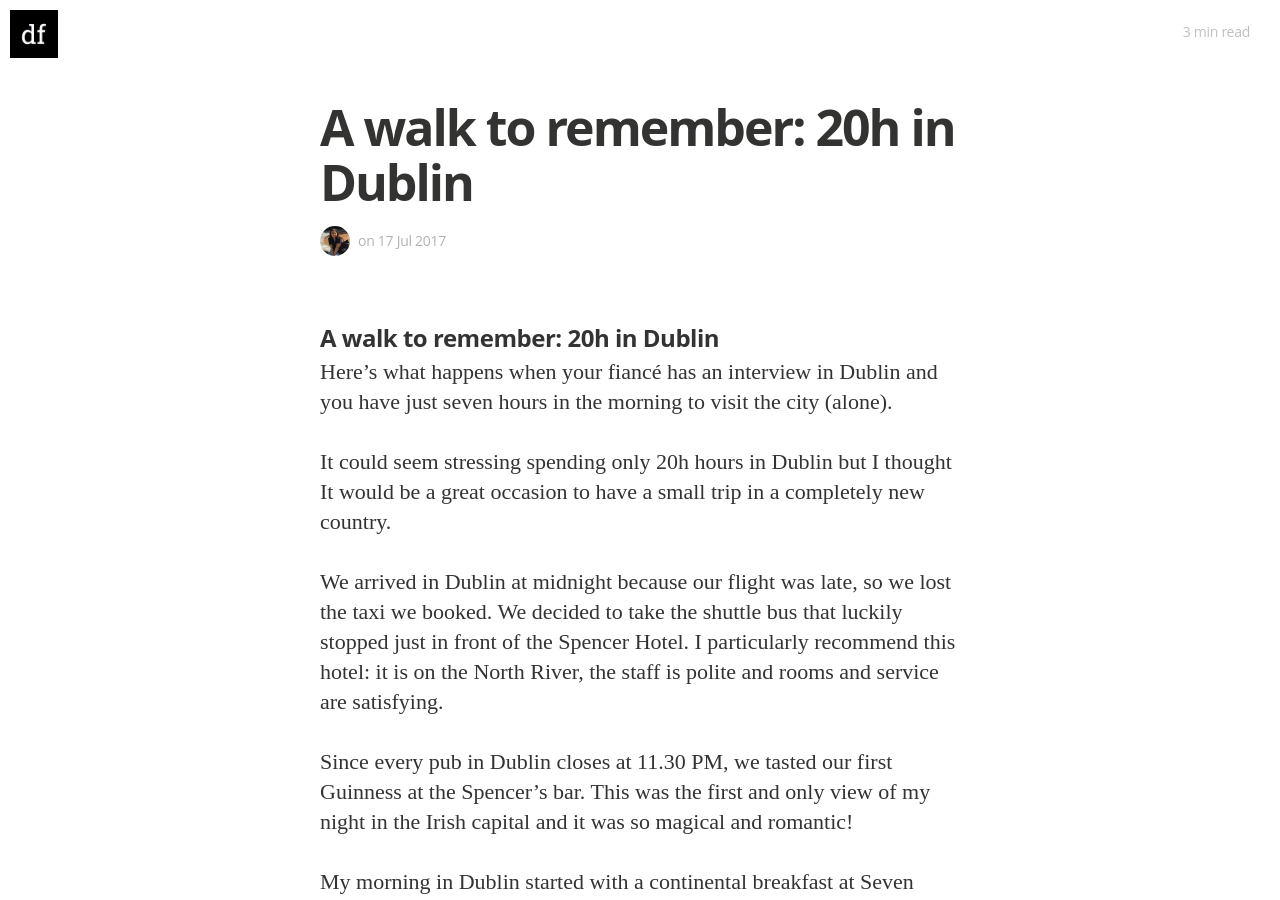
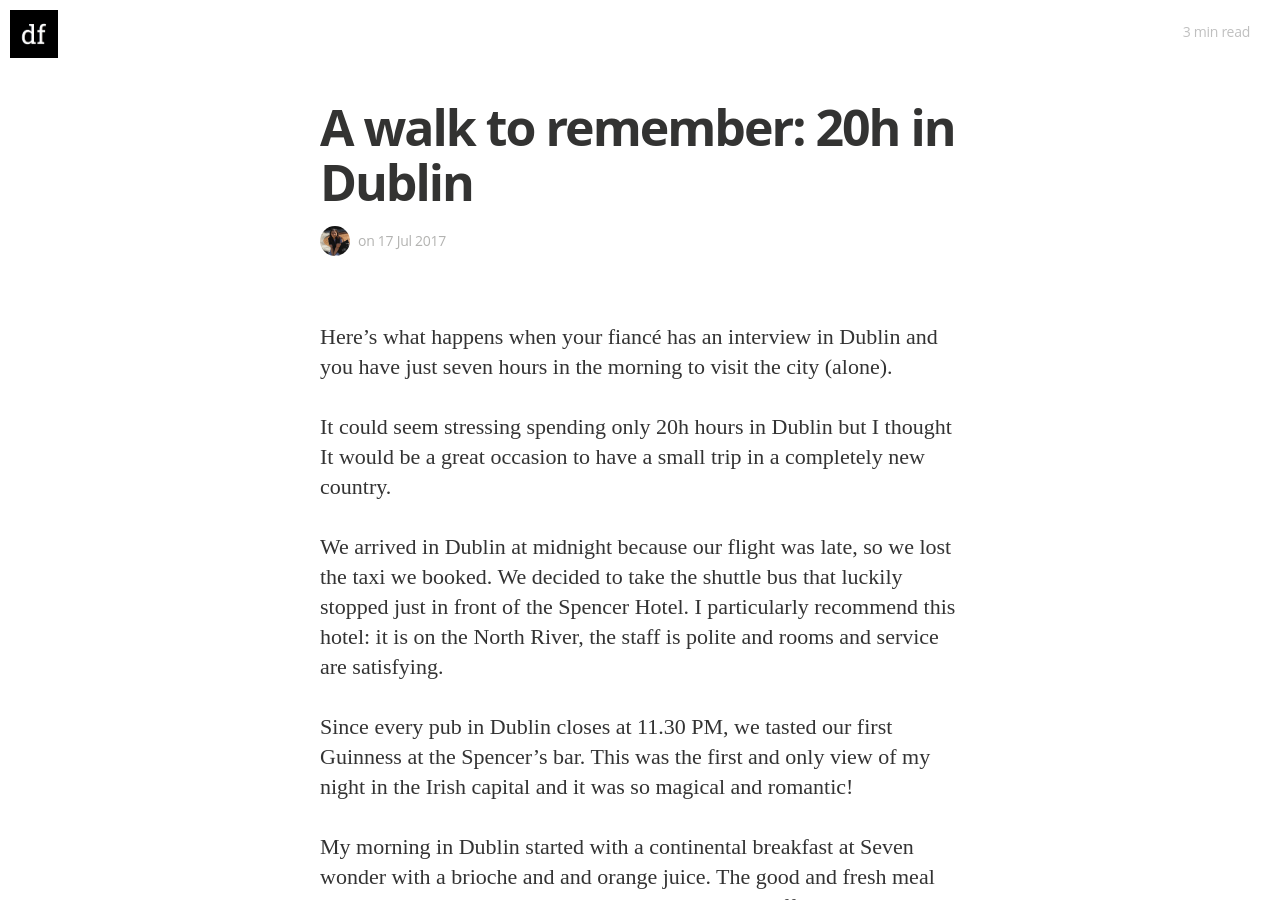
Before and after one commit to enicasoldo/allthesmalltrips.life, a Jekyll site: the page built from _posts/2017-07-17-20h-in-Dublin.md, in a window 1280 px wide and 900 px high. Built offline with Jekyll 4.4.1, drawn with Linux system fonts in a browser that asks for light colours; nearby versions of some CDN libraries; some web fonts are replaced; our own code applies the rules of GitHub Pages for plain Markdown files.

Commit message:
Update 2017-07-17-20h-in-Dublin.md

```diff
--- a/_posts/2017-07-17-20h-in-Dublin.md
+++ b/_posts/2017-07-17-20h-in-Dublin.md
@@ -4,9 +4,6 @@ title: "A walk to remember: 20h in Dublin"
 categories: trips
 tags: [trips, ireland, Dublin]
 ---
-
-#### A walk to remember: 20h in Dublin
-
 
 Here’s what happens when your fiancé has an interview in Dublin and you have just seven hours in the morning to visit the city (alone).
 
```
